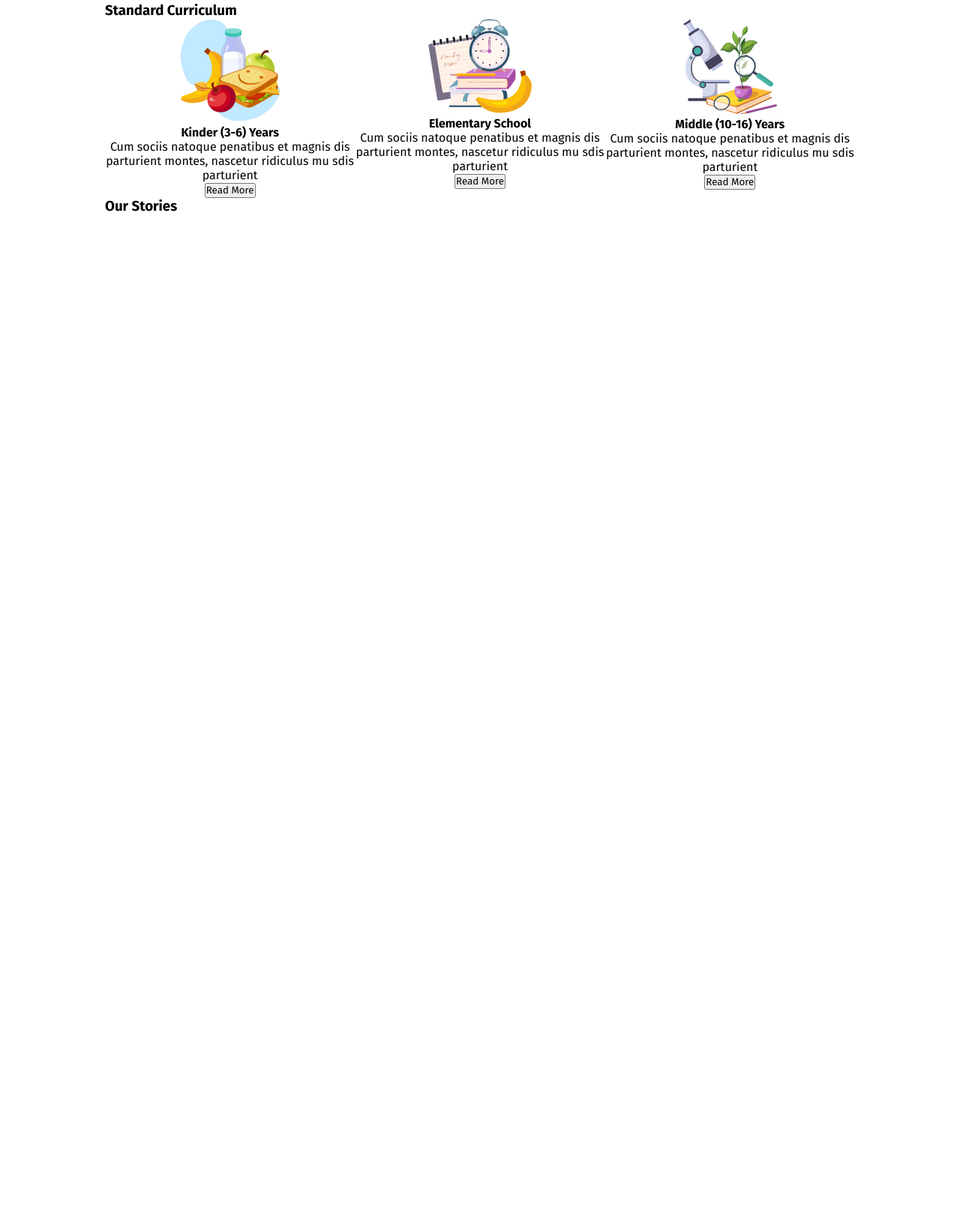
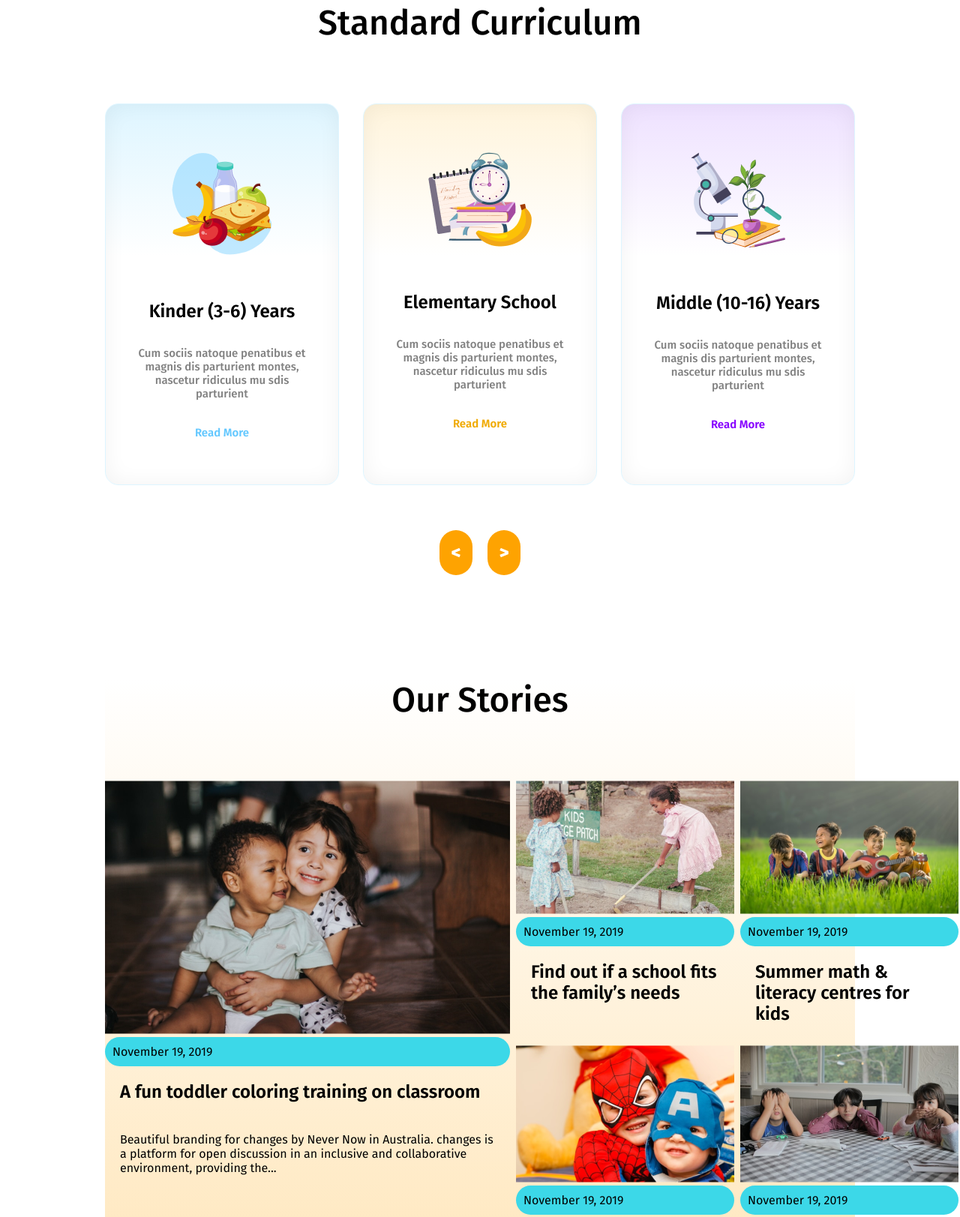
Before and after one commit to saifulislam0111/kids-school-project, a plain HTML site: page index.html in a window 1280 px wide. Shown: the part 709-2332 px from the top of the page at 75% size. Before the commit the page ends 1029 px from the top, so only its background shows below. Drawn offline with Linux system fonts and the light colour scheme.

Commit message:
creating main section and startingto create footer section

```diff
--- a/Style/kids-school.css
+++ b/Style/kids-school.css
@@ -74,12 +74,126 @@ nav ul li a:hover{
     font-size: 20px;
     font-weight: 600;
 }
-.standard-curriculum{
+.standard-curriculum, .our-stories{
     margin-top: 60px;
 }
 .card-parent{
     display: flex;
+    gap: 32px;
+    margin-top: 80px;
 }
 .card{
     text-align: center;
+    box-sizing: border-box;
+    border: 0.94px solid rgb(222, 245, 255);
+    border-radius: 18px;
+    box-shadow: inset 0px 0px 28.3px 0.94px rgba(0, 0, 0, 0.05);
+    padding: 64px 0px 60px 0px;
 }
+#cardOne{
+    background: linear-gradient(180.00deg, rgb(222, 245, 255), rgba(255, 255, 255, 0) 40%), rgb(255, 255, 255);
+}
+#cardTwo{
+    background: linear-gradient(180.00deg, rgb(255, 244, 220), rgba(255, 255, 255, 0) 40%), rgb(255, 255, 255);
+}
+#cardThree{
+    background: linear-gradient(180.00deg, rgb(238, 225, 255), rgba(255, 255, 255, 0) 40%), rgb(255, 255, 255);
+}
+.section-heading{
+    text-align: center;
+    font-size: 46px;
+    font-weight: 500;
+}
+.card-heading{
+    font-size: 24px;
+    font-weight: 600;
+    text-align: center;
+    padding-top: 56px;
+}
+.card-description{
+    font-size: 15px;
+    font-weight: 500;
+    text-align: center;
+    color: rgb(128, 128, 128);
+    padding: 33px 40px;
+}
+.card-btn{
+    border: none;
+    background: none;
+    font-size: 15px;
+    font-weight: 600;
+}
+#btn-one{
+    color: rgb(100, 200, 255);
+}
+#btn-two{
+    color: rgb(240, 170, 0);
+}
+#btn-three{
+    color: rgb(135, 0, 255);
+}
+.next-slide{
+    border-radius: 30px;
+    background: rgb(254, 163, 1);
+    color: white;
+    border: none;
+    font-size: 24px;
+    font-weight: 900;
+    padding: 16px;
+}
+.btn-slide{
+    text-align: center;
+}
+#slide{
+    direction: rtl;
+    margin-top: 60px;
+    margin-right: 15px;
+}
+#item-card-one{
+    grid-area: item-card-one;
+}
+#item-card-two{
+    grid-area: item-card-two;
+}
+#item-card-three{
+    grid-area: item-card-three;
+}
+#item-card-four{
+    grid-area: item-card-four;
+}
+#item-card-five{
+    grid-area: item-card-five;
+}
+.our-stories{
+    margin-top: 139px;
+    background: url(image), linear-gradient(0.00deg, rgba(254, 163, 1, 0.3), rgba(255, 255, 255, 0.3) 100%);
+}
+.item{
+    display: grid;
+    grid-gap: .5em;
+    grid-template-areas:
+    "item-card-one   item-card-two   item-card-three"
+    "item-card-one   item-card-four   item-card-five"
+    ;
+    margin-top: 80px;
+    background-color: rgba(254, 163, 1, 0.3) rgba(255, 255, 255, 0.3);
+}
+.stories-span{
+    background-color: rgb(60, 216, 232);
+    border-radius: 48px;
+    padding: 10px;
+}
+.item-heading{
+    font-size: 24px;
+    font-weight: 600;
+    padding: 20px;
+}
+.item-card p{
+    padding: 20px;
+    color: black;
+}
+#btn{
+    display: flex;
+    justify-content: center;
+    align-items: center;
+}
--- a/index.html
+++ b/index.html
@@ -43,47 +43,107 @@
     </header>
     <main>
         <section class="standard-curriculum">
-            <h3>Standard Curriculum</h3>
+            <h3 class="section-heading">Standard Curriculum</h3>
             <div class="card-parent">
-                <div class="card">
+                <div class="card" id="cardOne">
                     <img src="assets/kinder.png" alt="">
-                    <h4>Kinder (3-6) Years</h4>
-                    <p>Cum sociis natoque penatibus et magnis
+                    <h4 class="card-heading">Kinder (3-6) Years</h4>
+                    <p class="card-description">Cum sociis natoque penatibus et magnis
                         dis parturient montes, nascetur ridiculus
                         mu sdis parturient</p>
-                    <button>Read More</button>
+                    <button class="card-btn" id="btn-one">Read More</button>
                 </div>
-                <div class="card">
+                <div class="card" id="cardTwo">
                     <img src="assets/elementary.png" alt="">
-                    <h4>Elementary School</h4>
-                    <p>Cum sociis natoque penatibus et magnis
+                    <h4 class="card-heading">Elementary School</h4>
+                    <p class="card-description">Cum sociis natoque penatibus et magnis
                         dis parturient montes, nascetur ridiculus
                         mu sdis parturient</p>
-                    <button>Read More</button>
+                    <button class="card-btn" id="btn-two">Read More</button>
                 </div>
-                <div class="card">
+                <div class="card" id="cardThree">
                     <img src="assets/middle.png" alt="">
-                    <h4>Middle (10-16) Years</h4>
-                    <p>Cum sociis natoque penatibus et magnis
+                    <h4 class="card-heading">Middle (10-16) Years</h4>
+                    <p class="card-description">Cum sociis natoque penatibus et magnis
                         dis parturient montes, nascetur ridiculus
                         mu sdis parturient</p>
-                    <button>Read More</button>
+                    <button class="card-btn" id="btn-three">Read More</button>
             </div>
+            </div>
+            <div class="btn-slide">
+                <button class="next-slide" id="slide" > > </button>
+                <button class="next-slide"> > </button>
             </div>
         </section>
         <section class="our-stories">
-            <h3>Our Stories</h3>
+            <h3 class="section-heading">Our Stories</h3>
             <div class="item">
-                <div class="item-card">
-                    <img src="" alt="">
+                <div class="item-card" id="item-card-one">
+                    <img src="assets/story-1.png" alt="">
+                    <div class="stories-span">November 19, 2019</div>
+                    <h5 class="item-heading">A fun toddler coloring training on
+                    classroom</h5>
+                    <p>Beautiful branding for changes by Never Now in Australia.
+                    changes is a platform for open discussion in an inclusive and
+                    collaborative environment, providing the...</p>
                 </div>
-                <div class="item-card"></div>
-                <div class="item-card"></div>
-                <div class="item-card"></div>
-                <div class="item-card"></div>
+                <div class="item-card" id="item-card-two">
+                    <img src="assets/story-2.png" alt="">
+                    <div class="stories-span">November 19, 2019</div>
+                    <h5 class="item-heading">Find out if a school fits the
+                    family’s needs</h5>
+                </div>
+                <div class="item-card" id="item-card-three">
+                    <img src="assets/story-3.png" alt="">
+                    <div class="stories-span">November 19, 2019</div>
+                    <h5 class="item-heading">Summer math & literacy
+                    centres for kids</h5>
+                </div>
+                <div class="item-card" id="item-card-four">
+                    <img src="assets/story-4.png" alt="">
+                    <div class="stories-span">November 19, 2019</div>
+                    <h5 class="item-heading">Classroom management
+                    techniques for new tutors</h5>
+                </div>
+                <div class="item-card" id="item-card-five">
+                    <img src="assets/story-5.png" alt="">
+                    <div class="stories-span">November 19, 2019</div>
+                    <h5 class="item-heading">Conversation rhymes
+                    improve kids listening</h5>
+                </div>
+            </div>
+            <div id="btn">
+                <button class="banner-btn">View All</button>
             </div>
         </section>
     </main>
-    <footer></footer>
+    <footer>
+        <div class="footer-content">
+            <div class="footer-group">
+                <img src="assets/logo.png" alt="">
+                <h3>Kids Education</h3>
+                <p>Pizza ipsum dolor meat lovers buffalo. Deep dolor roll melted bacon Bianca pan bacon pineapple Aussie. Mayo rib sauce
+                Hawaiian meatball.</p>
+            </div>
+            <div class="about-school">
+                <h4>About School</h4>
+                <ul>
+                    <li><a href="">Home</a></li>
+                    <li><a href="">About</a></li>
+                    <li><a href="">Facilities</a></li>
+                    <li><a href="">Admission</a></li>
+                </ul>
+            </div>
+            <div class="social-links">
+                <h4>Keep In Touch</h4>
+                <ul>
+                    <li><a href=""><img src="assets/fb.png" alt=""></a></li>
+                    <li><a href=""><img src="assets/dribble.png" alt=""></a></li>
+                    <li><a href=""><img src="assets/twitter.png" alt=""></a></li>
+                    <li><a href=""><img src="assets/google+.png" alt=""></a></li>
+                </ul>
+            </div>
+        </div>
+    </footer>
 </body>
 </html>
```
